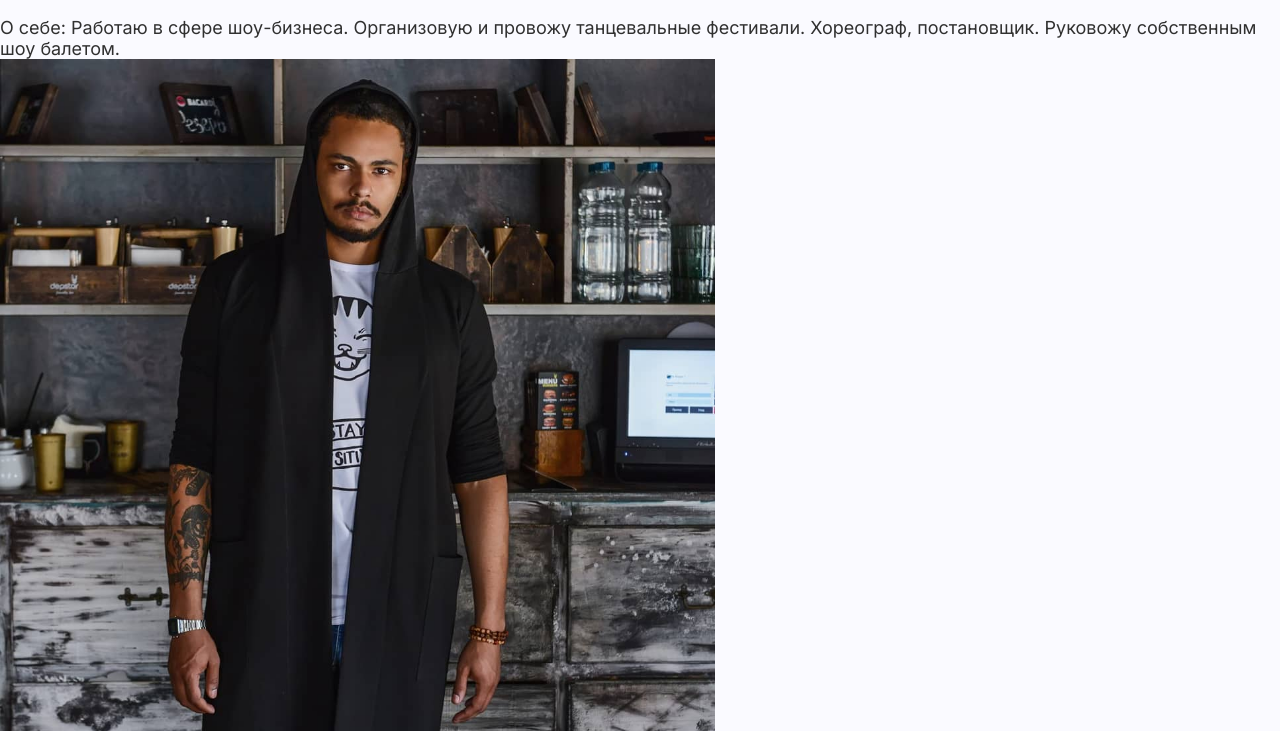
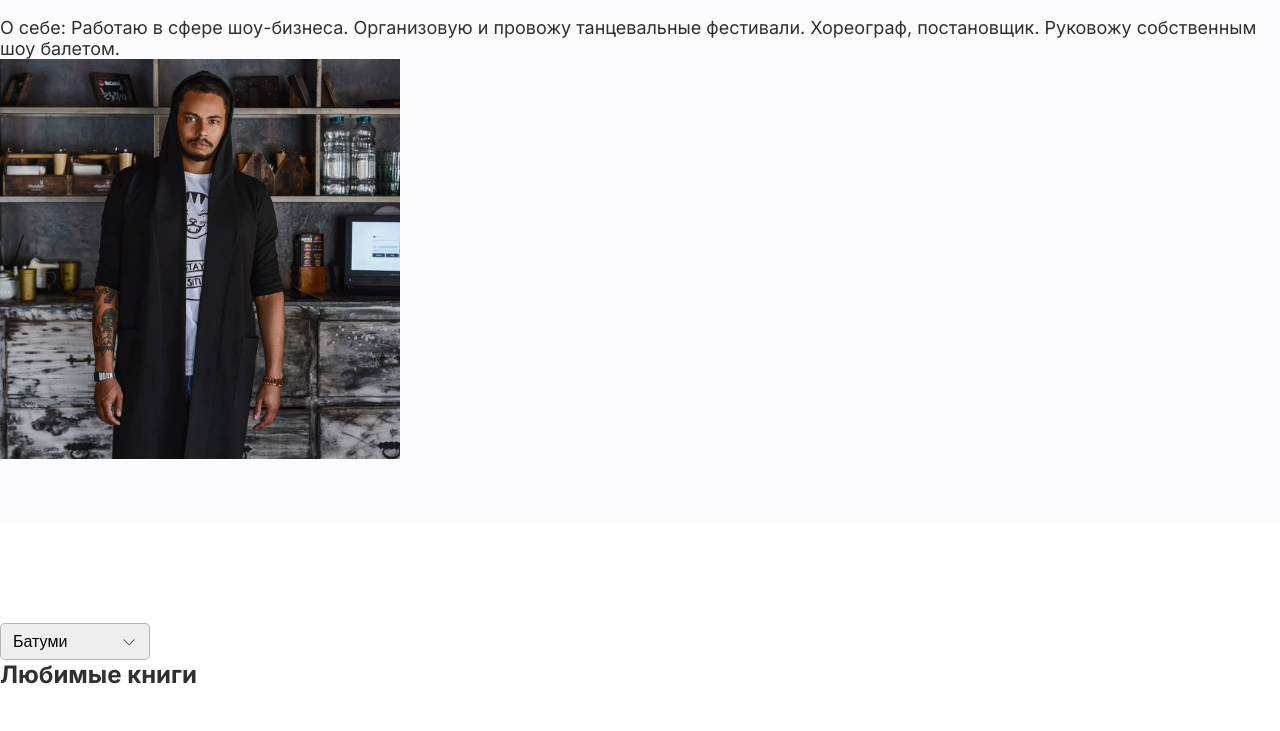
Before and after one commit to DanielZunzu/HW-1--project, a plain HTML site: page index.html in a window 1280 px wide. Shown: the part 192-923 px from the top of the page. Drawn offline with Linux system fonts and the light colour scheme.

Commit message:
fix update

```diff
--- a/index.html
+++ b/index.html
@@ -15,7 +15,7 @@
     <!-- ⚠️ Атрибут data-cy удалять нельзя! Он учавствует в проверке. Если его удалить, тесты не пройдут. -->
 
     <header class="nav-bar">
-        <span class="logo">IT-INCUBATOR</span>
+        <span>IT-INCUBATOR</span>
     </header>
 
     <section class="main-section" data-cy="hw1-section-main-pre">
@@ -31,7 +31,7 @@
 
     <section class="form-section" data-cy="hw1-section-about-pre">
         <!-- 2) В этом разделе создай выпадающий список с разными городами (не меньше 3-х). Свой город сделай вторым в этом списке. С помощью специального атрибута, сделай так, чтобы твой город всегда был выбранным по умолчанию  -->
-         <select class="section-option">
+         <select>
             <option>Прага</option>
             <option selected>Батуми</option>
             <option>Анталия</option>
--- a/style.css
+++ b/style.css
@@ -12,8 +12,9 @@ ul {
 button {
     border: none;
 }
-html, body {
+body {
     font-family: 'Inter', sans-serif ;
+    color: #303030;
 }
 
 /* nav bar */
@@ -21,43 +22,41 @@ html, body {
     background: #2965f1;
     padding: 23px 0;
 }
-.logo {
+span {
+    font-size: 20px;
     font-weight: 700;
-    font-size: 20px;
     color: #fff;
 }
 
 /* section 1 */
 
 .main-section {
-    background: #fafaff;
+    background-color: #fafaff;
     padding: 60px 0;
     min-height: 100%;
 }
 h1 {
     font-weight: 700;
     font-size: 48px;
-    color: #303030;
     margin-bottom: 20px;
 
 }
 p {
     font-weight: 400;
     font-size: 18px;
-    color: #303030;
 }
 .img {
-    width: 715px;
+    max-width: 715px;
 }
 
 /* section 2  */
 
 .form-section {
-    background: #fff;
+    background-color: #fff;
     padding: 100px 0;
 }
-.section-option {
-    border: 1px solid rgba(48, 48, 48, 0.3);
+select {
+    border: 1px solid #3030304d;
     border-radius: 5px;
     width: 150px;
     padding: 9px 12px;
@@ -65,7 +64,6 @@ p {
 
     font-weight: 400;
     font-size: 16px;
-    color: #303030;
 
     background-image: url(./assets/img/ep_arrow-down.svg);
     background-repeat: no-repeat;
@@ -75,8 +73,6 @@ p {
 h2 {
     font-weight: 700;
     font-size: 24px;
-    color: #303030;
-
     margin-bottom: 25px;
 }
 .list-style-books {
```
